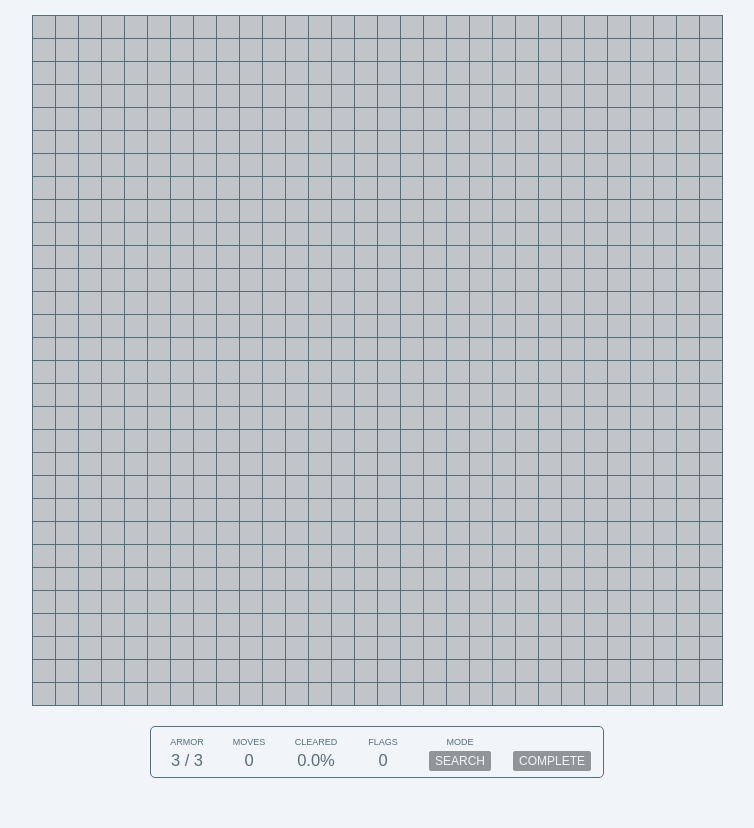
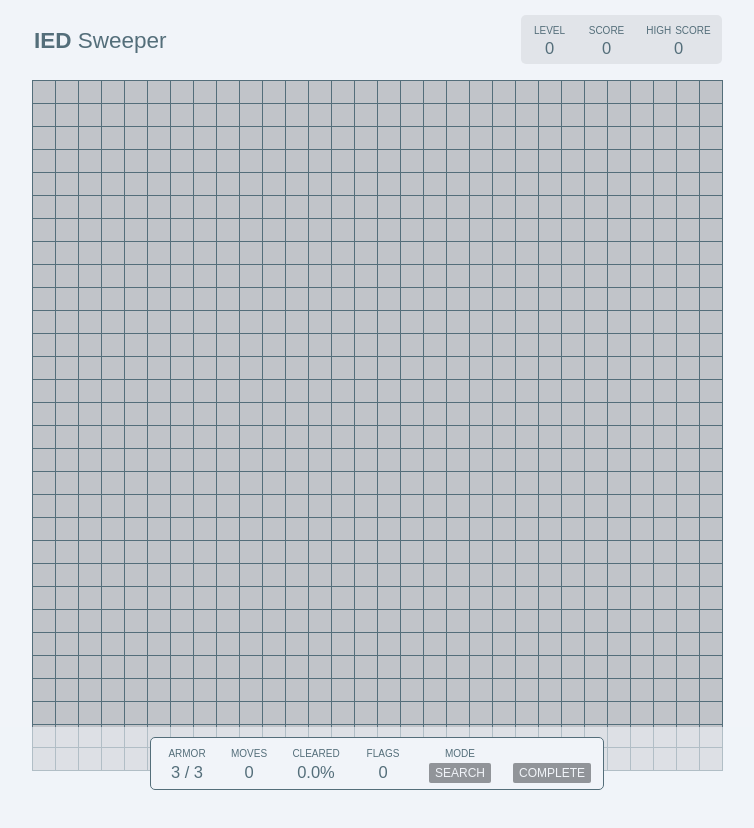
Before and after one commit to takuyakanbr/ied-sweeper, a plain HTML site: page index.html in a window 1280 px wide. Shown: the whole page, without its empty margins (263-1017 px from the left). Before the commit the page ends 800 px from the top, so only its background shows below. Drawn offline with Linux system fonts and the light colour scheme; a web font is replaced by a local one.

Commit message:
Add header Add score calculation

```diff
--- a/index.html
+++ b/index.html
@@ -3,17 +3,40 @@
 <head>
     <meta charset="utf-8" />
     <meta name="author" content="Daniel Teo" />
-    <meta name="viewport" content="width=device-width, initial-scale=1.0">
+    <meta name="viewport" content="width=device-width, initial-scale=1.0, maximum-scale=1.0, user-scalable=no">
     <link href="favicon.png" rel="icon" type="image/x-icon">
     <title>IED Sweeper</title>
     <link href="style/main.css" rel="stylesheet" type="text/css">
 </head>
 <body>
     <div id="game-container">
+
         <div id="game-alert-box" class="alert-box hidden">
             <div id="game-alert-message" class="alert-message">Alert</div>
         </div>
+
+        <div id="header-container">
+            <div id="game-header">
+                <div class="game-title"><b><span id="game-title-1">I</span><span id="game-title-2">E</span><span id="game-title-3">D</span></b> <span id="game-title-4">Sweeper</span></div>
+                <div id="scoreboard-container">
+                    <table class="scoreboard">
+                        <tr class="info-bar-header">
+                            <td width="45">level</td>
+                            <td width="65">score</td>
+                            <td width="75">high score</td>
+                        </tr>
+                        <tr class="info-bar-data">
+                            <td id="header-level">0</td>
+                            <td id="header-score">0</td>
+                            <td id="header-highscore">0</td>
+                        </tr>
+                    </table>
+                </div>
+            </div>
+        </div>
+
         <div id="grid-container"></div>
+
         <div id="info-bar-container">
             <div id="info-bars">
                 <div id="info-bar-stats" class="info-bar">
@@ -41,7 +64,7 @@
                         <tr class="info-bar-byline">
                             <td colspan="3">Check to ensure that all IEDs are flagged.</td>
                         </tr>
-                        <tr class="info-bar-data">
+                        <tr>
                             <td class="confirm-qns">Do you wish to continue?</td>
                             <td width="62"><a href="#" class="button" id="confirm-yes">Yes</a></td>
                             <td width="62"><a href="#" class="button" id="confirm-no">No</a></td>
@@ -94,6 +117,7 @@
                 </div>
             </div>
         </div>
+
     </div>
     <script src="js/util.js"></script>
     <script src="js/tile.js"></script>
--- a/js/game.js
+++ b/js/game.js
@@ -48,7 +48,12 @@ Game.prototype.applyArmor = function () {
 
 // Calculates and returns the score gained from completing this mission.
 Game.prototype.calculateScore = function (markers, disarmed) {
-    return 10000;
+    var excessMarkers = markers - disarmed;
+    var markerPenalty = Math.max(0, excessMarkers - 2) * 15;
+    var idealMoves = this.ieds + this.total * 0.3;
+    var movesPenalty = Math.max(0, this.moves - idealMoves);
+    var score = 1000 + disarmed * 20 - markerPenalty - movesPenalty;
+    return Math.max(50, score);
 };
 
 // Attempt to complete the current mission.
@@ -159,6 +164,10 @@ Game.prototype.searchTile = function (x, y) {
             return 'The city was destroyed by the IEDs.';
         }
     };
+
+    Game.prototype.randomSuccessMessage = function () {
+        return 'Good job, soldier. You saved the city.';
+    };
 })();
 
 
@@ -206,14 +215,15 @@ Game.prototype.showGameOver = function (reason) {
 };
 
 Game.prototype.showMissionResult = function (markers, score) {
-    this.$resultText.innerText = 'Good job, soldier. You saved the city.';
+    var text = this.randomSuccessMessage();
+    this.$resultText.innerText = text;
     this.$resultMoves.innerText = this.moves;
     this.$resultIeds.innerText = this.ieds;
     this.$resultFlags.innerText = markers;
     this.$resultScore.innerText = score;
     this.$resultCumulative.innerText = this.totalScore;
 
-    this.showAlert('Good job, soldier. You saved the city.');
+    this.showAlert(text);
     this.hideBar(this.$statsBar);
     this.hideBar(this.$confirmBar);
     this.showBar(this.$resultBar);
@@ -249,10 +259,14 @@ Game.prototype.setup = function () {
         self.searchTile(data.x, data.y);
     });
     this.inputManager.on('complete', function () {
-        if (self.state === GameState.STARTED && self.visible > 0) {
-            self.hideBar(self.$statsBar);
-            self.showBar(self.$confirmBar);
+        if (self.state !== GameState.STARTED) return;
+        if (self.visible === 0) {
+            self.showAlert('You have not even started!');
+            return;
         }
+
+        self.hideBar(self.$statsBar);
+        self.showBar(self.$confirmBar);
     });
     this.inputManager.on('confirm-yes', function () {
         if (self.state !== GameState.STARTED || self.visible === 0) return;
--- a/style/main.css
+++ b/style/main.css
@@ -69,22 +69,69 @@ table {
     100% { opacity: 0; }
 }
 .fade-in {
-    -webkit-animation: fadeIn 0.5s ease-in;
-    animation: fadeIn 0.5s ease-in;
+    -webkit-animation: fadeIn 0.4s ease-in;
+    animation: fadeIn 0.4s ease-in;
 }
 .blink-once {
     -webkit-animation: blink 2s;
     animation: blink 2s;
 }
 
+#game-container {
+    padding-top: 70px;
+}
+#header-container {
+    display: flex;
+    justify-content: center;
+    position: fixed;
+    top: 0;
+    left: 0;
+    right: 0;
+    z-index: 0;
+}
+#game-header {
+    position: relative;
+    max-width: 710px;
+    padding-top: 11px;
+    flex: 1 0;
+}
+.game-title {
+    display: inline-block;
+    font-size: 1.5em;
+    padding: 17px 20px 13px 12px;
+}
+.game-title span {
+    -webkit-transition: color 0.25s;
+    transition: color 0.25s;
+}
+.game-title:hover #game-title-1, .game-title:focus #game-title-1 {
+    color: #1565C0;
+}
+.game-title:hover #game-title-2, .game-title:focus #game-title-2 {
+    color: #558B2F;
+}
+.game-title:hover #game-title-3, .game-title:focus #game-title-3 {
+    color: #E64A19;
+}
+.game-title:hover #game-title-4, .game-title:focus #game-title-4 {
+    color: #7B1FA2;
+}
+#scoreboard-container {
+    float: right;
+    margin: 4px 10px 0 0;
+    padding: 5px;
+    border-radius: 5px;
+    background-color: #e1e4e9;
+}
 
 #grid-container {
-    display: flex;
-    justify-content: center;
+    display: inline-block;
+    margin-bottom: 90px;
+    position: relative;
+    z-index: 5;
 }
 .grid {
-    flex: 0 0;
-    margin: 15px;
+    margin: 10px;
 }
 .grid table, .grid th, .grid td {
     border: 1px solid #546E7A;
@@ -171,19 +218,26 @@ table {
 
 #info-bar-container {
     display: flex;
+    position: fixed;
+    left: 0;
+    right: 0;
+    bottom: 0;
+    z-index: 9;
     justify-content: center;
-    margin: 5px 15px 15px;
+    background-color: rgba(241, 244, 249, 0.60);
+    padding: 10px 10px;
 }
 .info-bar {
     border: 1px solid #546E7A;
     padding: 5px;
     border-radius: 5px;
+    background-color: #f1f4f9;
 }
 .info-bar-byline td {
     padding: 5px;
 }
 .info-bar-header {
-    font-size: 0.9em;
+    font-size: 0.95em;
     font-variant: small-caps;
     color: #546E7A;
 }
@@ -203,3 +257,35 @@ table {
 .hidden {
     display: none;
 }
+
+@media (min-width: 720px) {
+    #grid-container {
+        display: flex;
+        justify-content: center;
+    }
+    .grid {
+        flex: 0 0;
+    }
+}
+
+@media (min-width: 720px) and (min-height: 855px) {
+    #grid-container {
+        margin-bottom: 0;
+    }
+    #info-bar-container {
+        position: relative;
+        padding: 5px 15px 15px;
+    }
+}
+
+@media (max-width: 380px) {
+    .game-title {
+        padding-right: 10px;
+    }
+    #scoreboard-container {
+        padding: 5px 0;
+    }
+    .scoreboard {
+        max-width: 170px;
+    }
+}
```
